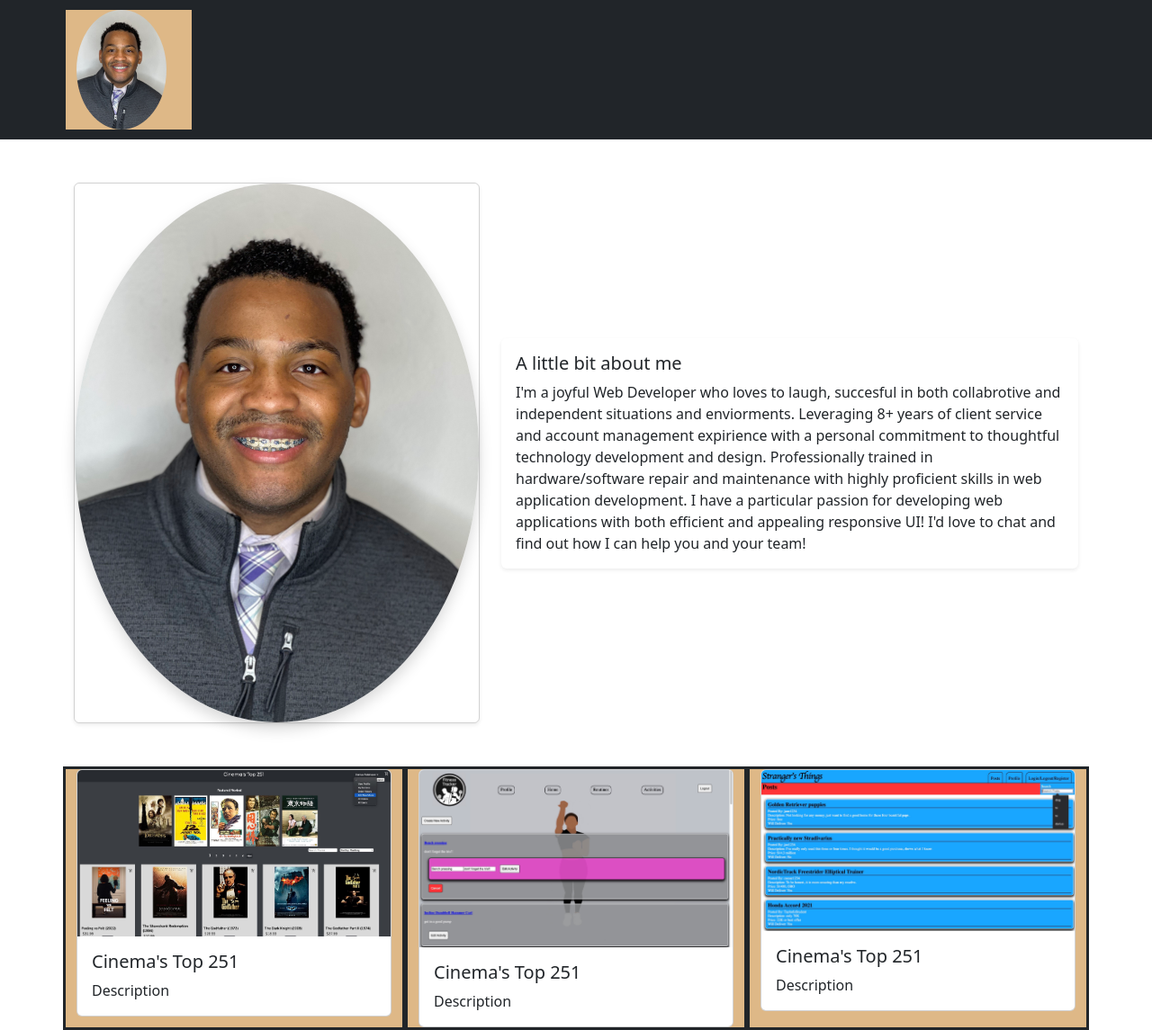
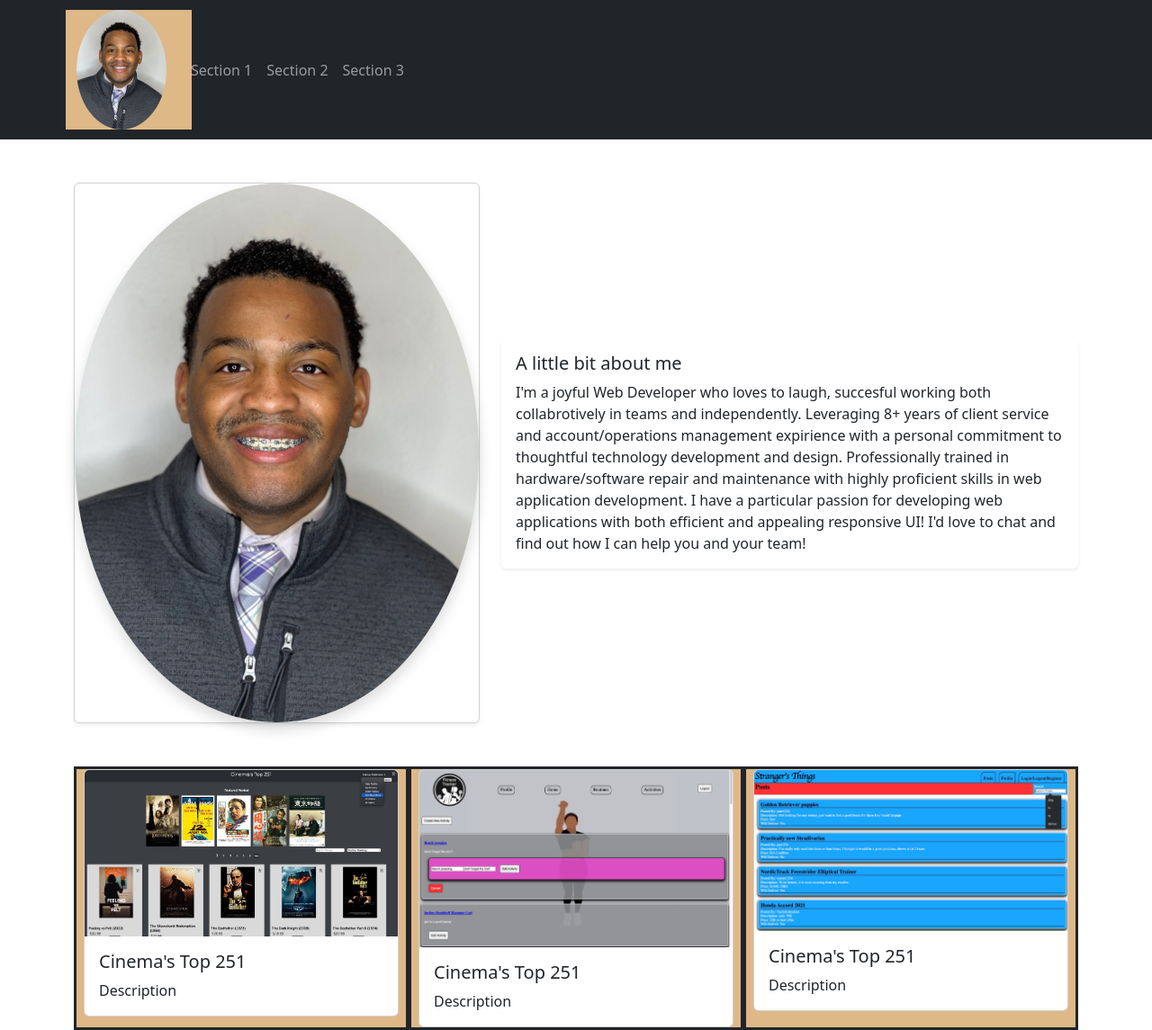
Before and after one commit to DariusRobinson/MySite, a React (Create React App) app: page / in a window 1280 px wide. Shown: the whole page at 90% size. Built offline with nearby package versions, Linux system fonts and the light colour scheme.

Commit message:
working on scroll and links

```diff
--- a/package.json
+++ b/package.json
@@ -18,7 +18,8 @@
     "react-dom": "^18.2.0",
     "react-router": "^6.11.2",
     "react-router-dom": "^6.11.2",
-    "react-scripts": "^5.0.1"
+    "react-scripts": "^5.0.1",
+    "react-scroll": "^1.8.9"
   },
   "browserslist": {
     "production": [
--- a/src/components/About.jsx
+++ b/src/components/About.jsx
@@ -25,11 +25,11 @@ const About = () => {
               <Card.Body>
                 <Card.Title>A little bit about me</Card.Title>
                 <Card.Text>
-                  I'm a joyful Web Developer who loves to laugh, succesful in
-                  both collabrotive and independent situations and enviorments.
-                  Leveraging 8+ years of client service and account management
-                  expirience with a personal commitment to thoughtful technology
-                  development and design. Professionally trained in
+                  I'm a joyful Web Developer who loves to laugh, succesful
+                  working both collabrotively in teams and independently.
+                  Leveraging 8+ years of client service and account/operations
+                  management expirience with a personal commitment to thoughtful
+                  technology development and design. Professionally trained in
                   hardware/software repair and maintenance with highly
                   proficient skills in web application development. I have a
                   particular passion for developing web applications with both
@@ -41,7 +41,9 @@ const About = () => {
           </Col>
         </Row>
       </Container>
-      <Projects />
+      <Container className="mt-5">
+        <Projects id="section2" />
+      </Container>
     </div>
   );
 };
--- a/src/components/App.jsx
+++ b/src/components/App.jsx
@@ -7,8 +7,8 @@ const App = () => {
   return (
     <Router>
       <Routes>
-        <Route exact path="/" element={<About />} />
-        <Route path="/portfolio" element={<Projects />} />
+        <Route exact path="/" element={<About id="section1" />} />
+        <Route path="/portfolio" element={<Projects id="section2" />} />
       </Routes>
     </Router>
   );
--- a/src/components/Navigation.jsx
+++ b/src/components/Navigation.jsx
@@ -9,7 +9,17 @@ import Image from "react-bootstrap/Image";
 import Row from "react-bootstrap/Row";
 import Col from "react-bootstrap/Col";
 
+import { Link, animateScroll as scroll, scroller } from "react-scroll";
+
 const Navigation = () => {
+  const scrollTo = (id) => {
+    scroller.scrollTo(id, {
+      duration: 800,
+      delay: 0,
+      smooth: "easeInOutQuart",
+    });
+  };
+
   return (
     <Navbar
       className="sticky-nav"
@@ -18,7 +28,7 @@ const Navigation = () => {
       bg="dark"
       variant="dark"
     >
-      <Container class="container-fluid">
+      <Container className="container-fluid">
         <Row>
           <Col>
             <Navbar.Brand>
@@ -27,7 +37,49 @@ const Navigation = () => {
           </Col>
         </Row>
         <Navbar.Toggle aria-controls="navbarScroll" />
-        <Navbar.Collapse id="navbarScroll"></Navbar.Collapse>
+        <Navbar.Collapse id="navbarScroll">
+          <ul className="navbar-nav mr-auto my-2 my-lg-0">
+            <li className="nav-item">
+              <Link
+                className="nav-link"
+                activeClass="active"
+                to="section1"
+                spy={true}
+                smooth={true}
+                offset={-70}
+                duration={500}
+              >
+                Section 1
+              </Link>
+            </li>
+            <li className="nav-item">
+              <Link
+                className="nav-link"
+                activeClass="active"
+                to="section2"
+                spy={true}
+                smooth={true}
+                offset={-70}
+                duration={500}
+              >
+                Section 2
+              </Link>
+            </li>
+            <li className="nav-item">
+              <Link
+                className="nav-link"
+                activeClass="active"
+                to="section3"
+                spy={true}
+                smooth={true}
+                offset={-70}
+                duration={500}
+              >
+                Section 3
+              </Link>
+            </li>
+          </ul>
+        </Navbar.Collapse>
       </Container>
     </Navbar>
   );
--- a/src/components/Projects.jsx
+++ b/src/components/Projects.jsx
@@ -13,8 +13,8 @@ const Projects = () => {
   return (
     <>
       <Container className="d-flex justify-content-around">
-        <Row className="row row-cols-lg-3">
-          <Col className="col-md-3  ">
+        <Row className="row row-cols-1 row-cols-md-3 g-4">
+          <Col className="px-2">
             <Card>
               <Card.Img variant="top" src="Image 8-27-22 at 12.21 AM.jpg" />
               <Card.Body>
@@ -23,7 +23,7 @@ const Projects = () => {
               </Card.Body>
             </Card>
           </Col>
-          <Col className="col-md-3 ">
+          <Col className="px-2">
             <Card>
               <Card.Img variant="top" src="Image 8-27-22 at 12.08 AM.jpeg" />
               <Card.Body>
@@ -32,7 +32,7 @@ const Projects = () => {
               </Card.Body>
             </Card>
           </Col>
-          <Col className="col-md-3 ">
+          <Col className="px-2">
             <Card>
               <Card.Img variant="top" src="Image 8-27-22 at 12.27 AM.jpg" />
               <Card.Body>
```
Also changed, not shown: 1 other file (tests, documents, lock files or other folders).
